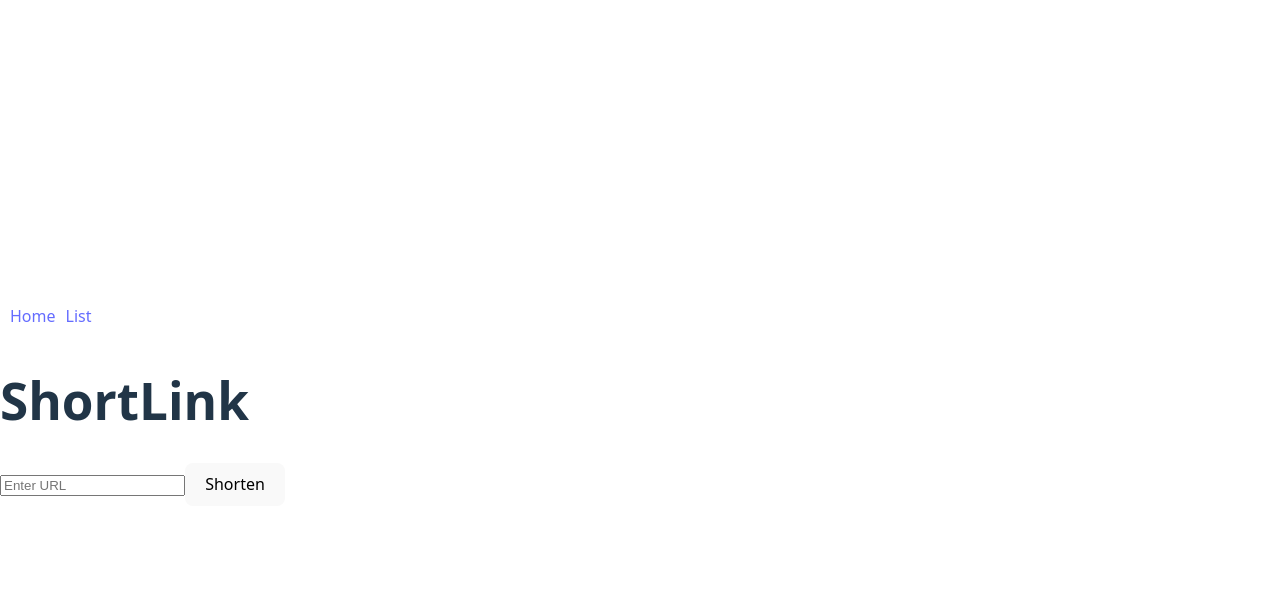
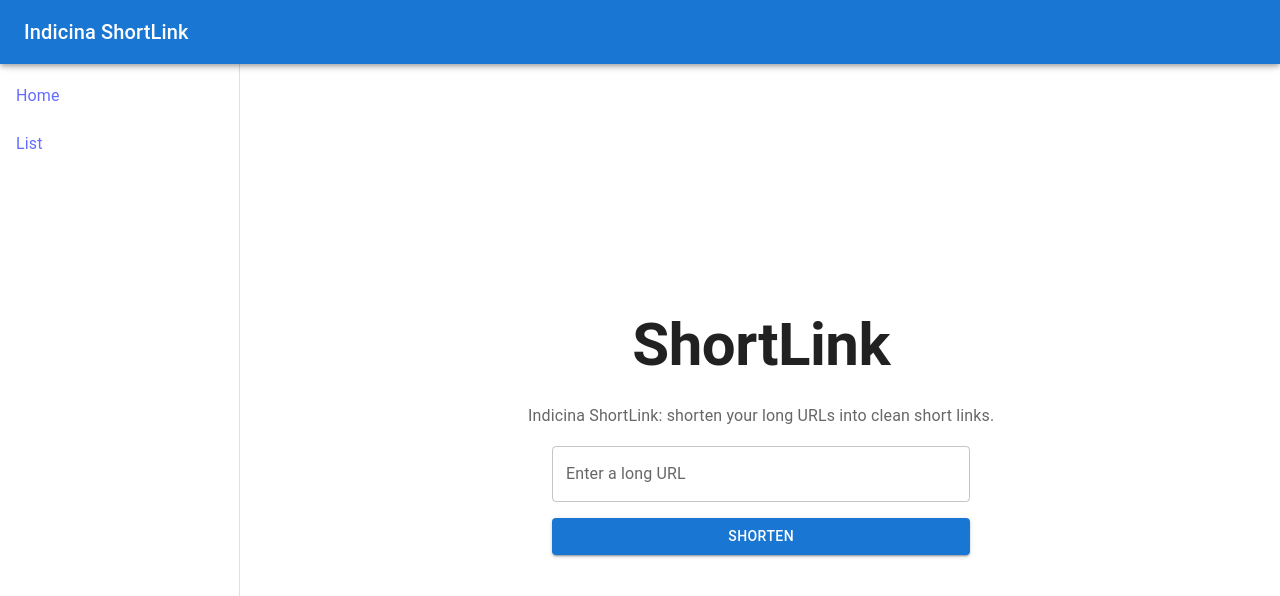
Before and after one commit to miracleonline/shortlink-app, a React (Vite) app in the folder frontend/: page / in a window 1280 px wide. Shown: the top 596 px of the page. Built offline with nearby package versions, Linux system fonts and the light colour scheme.

Commit message:
Styling using Material UI and added loading state with error handling

```diff
--- a/frontend/package.json
+++ b/frontend/package.json
@@ -10,6 +10,10 @@
     "preview": "vite preview"
   },
   "dependencies": {
+    "@emotion/react": "^11.14.0",
+    "@emotion/styled": "^11.14.0",
+    "@mui/icons-material": "^7.1.0",
+    "@mui/material": "^7.1.0",
     "axios": "^1.9.0",
     "react": "^19.0.0",
     "react-dom": "^19.0.0",
--- a/frontend/src/App.tsx
+++ b/frontend/src/App.tsx
@@ -2,18 +2,17 @@
 import { BrowserRouter as Router, Routes, Route, Link } from 'react-router-dom';
 import Home from './pages/Home';
 import ListPage from './pages/ListPage';
+import Layout from './components/Layout';
 
 function App() {
   return (
     <Router>
-      <nav style={{ display: 'flex', gap: '10px', padding: '10px' }}>
-        <Link to="/">Home</Link>
-        <Link to="/list">List</Link>
-      </nav>
-      <Routes>
-        <Route path="/" element={<Home />} />
-        <Route path="/list" element={<ListPage />} />
-      </Routes>
+      <Layout>
+        <Routes>
+          <Route path="/" element={<Home />} />
+          <Route path="/list" element={<ListPage />} />
+        </Routes>
+      </Layout>
     </Router>
   );
 }
--- /dev/null
+++ b/frontend/src/components/Layout.tsx
@@ -0,0 +1,92 @@
+import {
+  AppBar, Drawer, Toolbar, Typography, IconButton, List, ListItem,
+  ListItemText, CssBaseline, useMediaQuery, Box
+} from '@mui/material';
+import MenuIcon from '@mui/icons-material/Menu';
+import { useState } from 'react';
+import { Link } from 'react-router-dom';
+import { useTheme } from '@mui/material/styles';
+
+const drawerWidth = 240;
+
+const Layout = ({ children }: { children: React.ReactNode }) => {
+  const [mobileOpen, setMobileOpen] = useState(false);
+  const theme = useTheme();
+  const isMobile = useMediaQuery(theme.breakpoints.down('md'));
+
+  const drawerContent = (
+    <List>
+      <ListItem button component={Link} to="/" onClick={() => setMobileOpen(false)}>
+        <ListItemText primary="Home" />
+      </ListItem>
+      <ListItem button component={Link} to="/list" onClick={() => setMobileOpen(false)}>
+        <ListItemText primary="List" />
+      </ListItem>
+    </List>
+  );
+
+  return (
+    <Box sx={{ display: 'flex' }}>
+      <CssBaseline />
+      <AppBar position="fixed" sx={{ zIndex: (theme) => theme.zIndex.drawer + 1 }}>
+        <Toolbar>
+          {isMobile && (
+            <IconButton
+              color="inherit"
+              edge="start"
+              onClick={() => setMobileOpen(!mobileOpen)}
+              sx={{ mr: 2 }}
+            >
+              <MenuIcon />
+            </IconButton>
+          )}
+          <Typography variant="h6" noWrap component="div">
+            Indicina ShortLink
+          </Typography>
+        </Toolbar>
+      </AppBar>
+
+      {/* Drawer for mobile */}
+      {isMobile ? (
+        <Drawer
+          variant="temporary"
+          open={mobileOpen}
+          onClose={() => setMobileOpen(false)}
+          ModalProps={{ keepMounted: true }}
+        >
+          <Toolbar />
+          {drawerContent}
+        </Drawer>
+      ) : (
+        // Drawer for desktop
+        <Drawer
+          variant="permanent"
+          sx={{
+            width: drawerWidth,
+            flexShrink: 0,
+            [`& .MuiDrawer-paper`]: { width: drawerWidth, boxSizing: 'border-box' },
+          }}
+          open
+        >
+          <Toolbar />
+          {drawerContent}
+        </Drawer>
+      )}
+
+      {/* Main content */}
+      <Box
+        component="main"
+        sx={{
+          flexGrow: 1,
+          p: 3,
+          width: { md: `calc(100% - ${drawerWidth}px)` },
+          mt: 8,
+        }}
+      >
+        {children}
+      </Box>
+    </Box>
+  );
+};
+
+export default Layout;
--- a/frontend/src/components/ShortenForm.tsx
+++ b/frontend/src/components/ShortenForm.tsx
@@ -1,32 +1,87 @@
 // Imports
 import { useState } from 'react';
 import axios from 'axios';
+import {
+  Button, TextField, CircularProgress, Modal, Box, Typography
+} from '@mui/material';
+import { useNavigate } from 'react-router-dom';
 
 // State management
 const ShortenForm = () => {
   const [longUrl, setLongUrl] = useState('');
   const [shortUrl, setShortUrl] = useState('');
+  const [loading, setLoading] = useState(false);
+  const [error, setError] = useState('');
+  const [open, setOpen] = useState(false);
+  const navigate = useNavigate();
 
   // API call
   const handleShorten = async () => {
+    setLoading(true);
+    setError('');
     try {
       const res = await axios.post('http://localhost:5000/api/encode', { longUrl });
       setShortUrl(res.data.shortUrl);
+      setOpen(true);
     } catch (err) {
-      console.error('Shortening failed', err);
+      setError('Failed to shorten URL');
+    } finally {
+      setLoading(false);
     }
   };
 
   return (
-    <div>
-      <input
-        value={longUrl}
-        onChange={e => setLongUrl(e.target.value)}
-        placeholder="Enter URL"
-      />
-      <button onClick={handleShorten}>Shorten</button>
-      {shortUrl && <p>Short URL: {shortUrl}</p>}
-    </div>
+    <>
+      <Box
+        sx={{
+          mt: 2,
+          mx: 'auto',
+          maxWidth: 500,
+          px: 3,
+          display: 'flex',
+          flexDirection: 'column',
+          alignItems: 'center',
+        }}
+      >
+        <TextField
+          fullWidth
+          variant="outlined"
+          label="Enter a long URL"
+          value={longUrl}
+          onChange={(e) => setLongUrl(e.target.value)}
+          sx={{ mb: 2 }}
+        />
+        <Button variant="contained" onClick={handleShorten} disabled={loading} fullWidth>
+          {loading ? <CircularProgress size={24} /> : 'Shorten'}
+        </Button>
+        {error && (
+          <Typography color="error" sx={{ mt: 2 }}>
+            {error}
+          </Typography>
+        )}
+      </Box>
+
+      <Modal open={open} onClose={() => setOpen(false)}>
+        <Box
+          sx={{
+            p: 4,
+            backgroundColor: 'white',
+            margin: 'auto',
+            mt: '15%',
+            width: 400,
+            textAlign: 'center',
+            borderRadius: 2,
+            boxShadow: 24,
+          }}
+        >
+          <Typography variant="h6">Short URL Created:</Typography>
+          <Typography sx={{ mt: 2 }}>{shortUrl}</Typography>
+          <Button sx={{ mt: 2 }} onClick={() => navigate('/list')} variant="contained">
+            View All Links
+          </Button>
+        </Box>
+      </Modal>
+    </>
   );
 };
 
--- a/frontend/src/pages/Home.tsx
+++ b/frontend/src/pages/Home.tsx
@@ -1,13 +1,45 @@
 // Imports
+import { Box, Typography, Container, useMediaQuery } from '@mui/material';
 import ShortenForm from '../components/ShortenForm';
-
+import { useTheme } from '@mui/material/styles';
 
 const Home = () => {
+  const theme = useTheme();
+  const isMobile = useMediaQuery(theme.breakpoints.down('sm'));
+
   return (
-    <div>
-      <h1>ShortLink</h1>
-      <ShortenForm />
-    </div>
+    <Container maxWidth="lg">
+      <Box
+        sx={{
+          display: 'flex',
+          flexDirection: 'column',
+          alignItems: 'center',
+          justifyContent: 'center',
+          minHeight: '80vh',
+          textAlign: 'center',
+          ml: { md: '240px' },
+        }}
+      >
+        <Typography
+          variant={isMobile ? 'h4' : 'h2'}
+          component="h1"
+          fontWeight="bold"
+          gutterBottom
+        >
+          ShortLink
+        </Typography>
+        <Typography
+          variant="subtitle1"
+          color="textSecondary"
+          sx={{ maxWidth: 600 }}
+        >
+          Indicina ShortLink: shorten your long URLs into clean short links.
+        </Typography>
+        <Box sx={{ width: '100%', maxWidth: 600 }}>
+          <ShortenForm />
+        </Box>
+      </Box>
+    </Container>
   );
 };
 
--- a/frontend/src/pages/ListPage.tsx
+++ b/frontend/src/pages/ListPage.tsx
@@ -1,5 +1,10 @@
+// Imports
 import { useEffect, useState } from 'react';
 import axios from 'axios';
+import {
+  Box, Grid, Card, CardContent, Typography, TextField, Button, Modal
+} from '@mui/material';
+
 
 // Visit Log Type safety
 interface VisitLog {
@@ -22,6 +27,7 @@ const ListPage = () => {
   const [data, setData] = useState<UrlEntry[]>([]);
   const [search, setSearch] = useState('');
   const [decodedUrl, setDecodedUrl] = useState<string | null>(null);
+  const [open, setOpen] = useState(false);
 
   useEffect(() => {
     const fetchData = async () => {
@@ -44,28 +50,36 @@ const ListPage = () => {
     try {
       const res = await axios.post('http://localhost:5000/api/decode', { shortUrl });
       setDecodedUrl(res.data.longUrl);
-      alert(`Decoded URL: ${res.data.longUrl}`);
+      setOpen(true);
     } catch (err) {
-      alert('Failed to decode URL');
+      setDecodedUrl('Failed to decode URL');
+      setOpen(true);
     }
   };
 
   return (
-    <div>
-      <h2>All Shortened URLs</h2>
-      <input
-        type="text"
-        placeholder="Search long URLs"
+    <Box sx={{ p: 3 }}>
+      <Typography variant="h4" gutterBottom>All Shortened URLs</Typography>
+      <TextField
+        fullWidth
+        variant="outlined"
+        label="Search URLs"
         value={search}
-        onChange={e => setSearch(e.target.value)}
+        onChange={(e) => setSearch(e.target.value)}
+        sx={{ mb: 3 }}
       />
-      <ul>
-        {data.map(entry => (
-          <li key={entry.shortId}>
+
+      <Grid container spacing={2}>
+        {data.map((entry) => (
+          <Grid item xs={12} md={6} lg={4} key={entry.shortId}>
+            <Card>
+              <CardContent>
+                <Typography variant="h6" gutterBottom>
                   <a href={entry.shortUrl} target="_blank" rel="noopener noreferrer">{entry.shortUrl}</a>
-            <div>Original: {entry.longUrl}</div>
-            <div>Created: {new Date(entry.createdAt).toLocaleString()}</div>
-            <div>Visits: {entry.visits}</div>
+                </Typography>
+                <Typography variant="body2">Original: {entry.longUrl}</Typography>
+                <Typography variant="body2">Created: {new Date(entry.createdAt).toLocaleString()}</Typography>
+                <Typography variant="body2">Visits: {entry.visits}</Typography>
                 {entry.visitLogs && (
                   <ul>
                     {entry.visitLogs.map((log, idx) => (
@@ -75,11 +89,33 @@ const ListPage = () => {
                     ))}
                   </ul>
                 )}
-            <button onClick={() => decodeUrl(entry.shortUrl)}>Decode</button>
-          </li>
+                <Button variant="contained" onClick={() => decodeUrl(entry.shortUrl)}>Decode</Button>
+              </CardContent>
+            </Card>
+          </Grid>
         ))}
-      </ul>
-    </div>
+      </Grid>
+
+      {/* Modal */}
+      <Modal open={open} onClose={() => setOpen(false)}>
+        <Box
+          sx={{
+            p: 4,
+            backgroundColor: 'white',
+            borderRadius: 2,
+            boxShadow: 24,
+            width: 400,
+            mx: 'auto',
+            mt: '15%',
+            textAlign: 'center'
+          }}
+        >
+          <Typography variant="h6">Decoded URL:</Typography>
+          <Typography sx={{ mt: 2 }}>{decodedUrl}</Typography>
+          <Button sx={{ mt: 2 }} onClick={() => setOpen(false)} variant="contained">Close</Button>
+        </Box>
+      </Modal>
+    </Box>
   );
 };
 
```
Also changed, not shown: 1 other file (tests, documents, lock files or other folders). Lines whose indentation alone changed are shown as unchanged.
